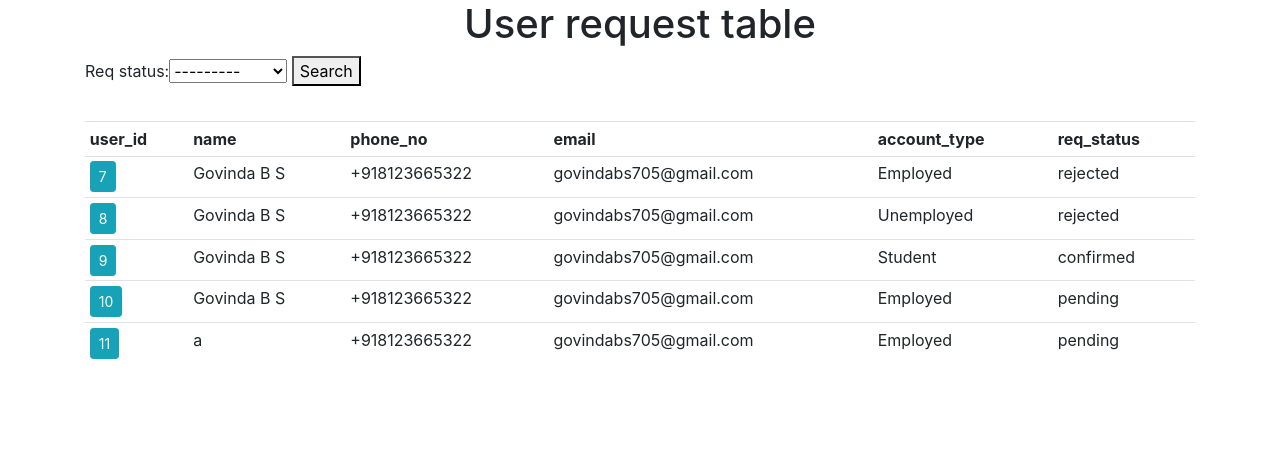
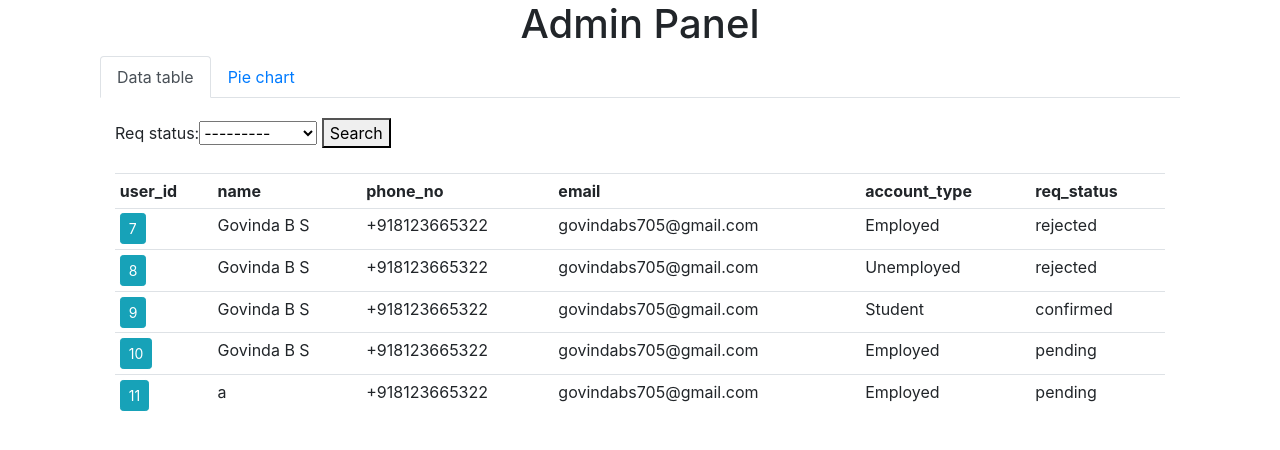
Before and after one commit to Govindabs/django-assessment, a Django app: page /account/admin in a window 1280 px wide. Shown: the top 450 px of the page. Run offline with Django 3.2, Linux system fonts and the light colour scheme; data comes from the database, SQL or seed files in the repository; some libraries are stand-ins or nearby versions.

Commit message:
tabs added for admin panel

```diff
--- a/sample_assessment/account/views.py
+++ b/sample_assessment/account/views.py
@@ -28,12 +28,19 @@ def users(request):
 
 
 def admin(request):
+    labels = []
+    data = []
+
     user = User.objects.all()
-
     my_filter = UserFilter(request.GET, queryset=user)
     user = my_filter.qs
 
-    context = {'users': user, 'my_filter': my_filter}
+    pie_chart_qs = User.objects.values('req_status').annotate(Count('req_status'))
+    for qs in pie_chart_qs:
+        labels.append(qs['req_status'])
+        data.append(qs['req_status__count'])
+
+    context = {'users': user, 'my_filter': my_filter, 'labels': labels, 'data': data}
     return render(request, 'account/admin.html', context)
 
 
--- a/sample_assessment/templates/account/admin.html
+++ b/sample_assessment/templates/account/admin.html
@@ -2,43 +2,33 @@
 {% load crispy_forms_tags %}
 
 {% block content %}
+<script src="https://ajax.googleapis.com/ajax/libs/jquery/3.4.1/jquery.min.js"></script>
+<script src="https://cdnjs.cloudflare.com/ajax/libs/popper.js/1.14.7/umd/popper.min.js"></script>
+<script src="https://maxcdn.bootstrapcdn.com/bootstrap/4.3.1/js/bootstrap.min.js"></script>
+
 <div class="text-center">
-    <h1>User request table</h1>
+    <h1>Admin Panel</h1>
 </div>
 
 <div class="container">
-    <div class="justify-content-center">
-        <div class="row">
-            <form method="get">
-                {{my_filter.form.as_table}}
-                <button type="submit">Search</button>
-            </form>
+
+    <!-- Nav tabs -->
+    <ul class="nav nav-tabs">
+        <li class="nav-item">
+            <a class="nav-link active" data-toggle="tab" href="#home">Data table</a>
+        </li>
+        <li class="nav-item">
+            <a class="nav-link" data-toggle="tab" href="#menu1">Pie chart</a>
+        </li>
+    </ul>
+
+    <!-- Tab panes -->
+    <div class="tab-content">
+        <div class="tab-pane container active" id="home">
+            {% include 'account/data_table.html' with users=users my_filter=my_filter %}
         </div>
-        <div class="row" style="margin-top:30px;">
-            <table class="table table-sm">
-                <tr>
-                    <th>user_id</th>
-                    <th>name</th>
-                    <th>phone_no</th>
-                    <th>email</th>
-                    <th>account_type</th>
-                    <th>req_status</th>
-                </tr>
-
-                {% for user in users %}
-
-                <tr>
-                    <td><a class="btn btn-sm btn-info"
-                           href="{% url 'update_status' user.user_id %}">{{user.user_id}}</a>
-                    </td>
-                    <td>{{user.name}}</td>
-                    <td>{{user.phone_no}}</td>
-                    <td>{{user.email}}</td>
-                    <td>{{user.account_type}}</td>
-                    <td>{{user.req_status}}</td>
-                </tr>
-                {% endfor %}
-            </table>
+        <div class="tab-pane container fade" id="menu1">
+            {% include 'account/pie_chart.html' with labels=labels data=data %}
         </div>
     </div>
 </div>
--- /dev/null
+++ b/sample_assessment/templates/account/data_table.html
@@ -0,0 +1,38 @@
+{% load crispy_forms_tags %}
+
+<div class="container" style="margin-top:20px">
+    <div class="justify-content-center">
+        <div class="row">
+            <form method="get">
+                {{my_filter.form.as_table}}
+                <button type="submit">Search</button>
+            </form>
+        </div>
+        <div class="row" style="margin-top:20px;">
+            <table class="table table-sm">
+                <tr>
+                    <th>user_id</th>
+                    <th>name</th>
+                    <th>phone_no</th>
+                    <th>email</th>
+                    <th>account_type</th>
+                    <th>req_status</th>
+                </tr>
+
+                {% for user in users %}
+
+                <tr>
+                    <td><a class="btn btn-sm btn-info"
+                           href="{% url 'update_status' user.user_id %}">{{user.user_id}}</a>
+                    </td>
+                    <td>{{user.name}}</td>
+                    <td>{{user.phone_no}}</td>
+                    <td>{{user.email}}</td>
+                    <td>{{user.account_type}}</td>
+                    <td>{{user.req_status}}</td>
+                </tr>
+                {% endfor %}
+            </table>
+        </div>
+    </div>
+</div>
--- a/sample_assessment/templates/account/pie_chart.html
+++ b/sample_assessment/templates/account/pie_chart.html
@@ -1,9 +1,3 @@
-{% extends 'account/base.html' %}
-
-{% block content %}
-<div class="text-center">
-    <h2>Request status - Pie Chart</h2>
-</div>
 <div class="container" style="height:20vh; width:40vw">
     <canvas id="pie-chart"></canvas>
 </div>
@@ -33,4 +27,3 @@
     };
 
 </script>
-{% endblock %}
```
